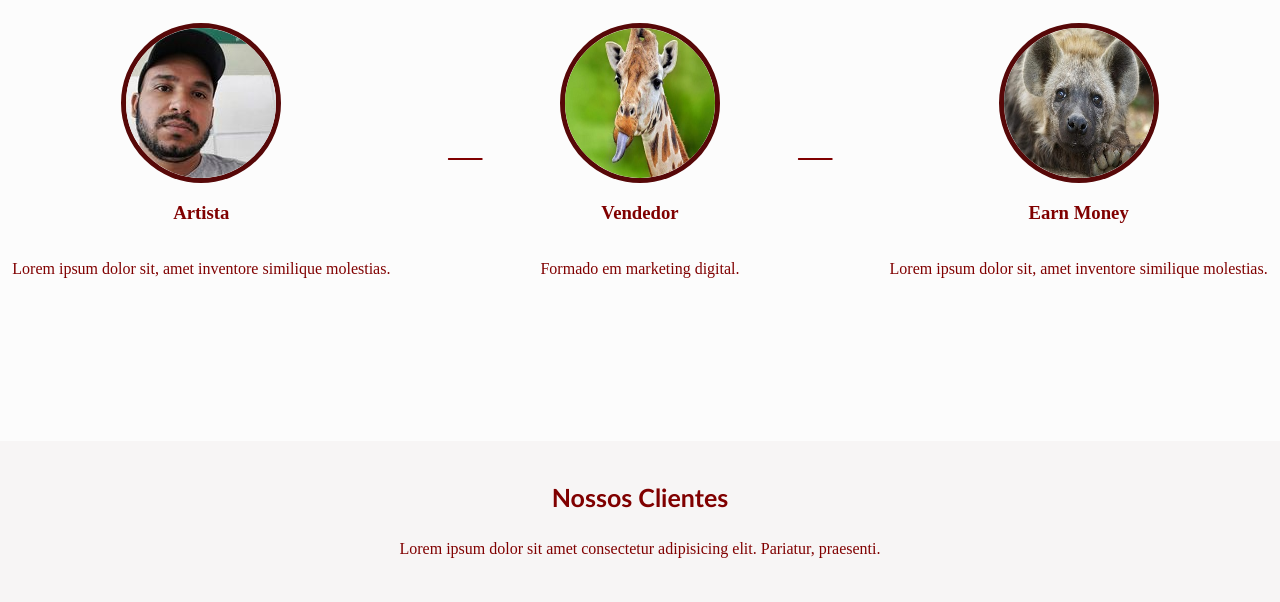
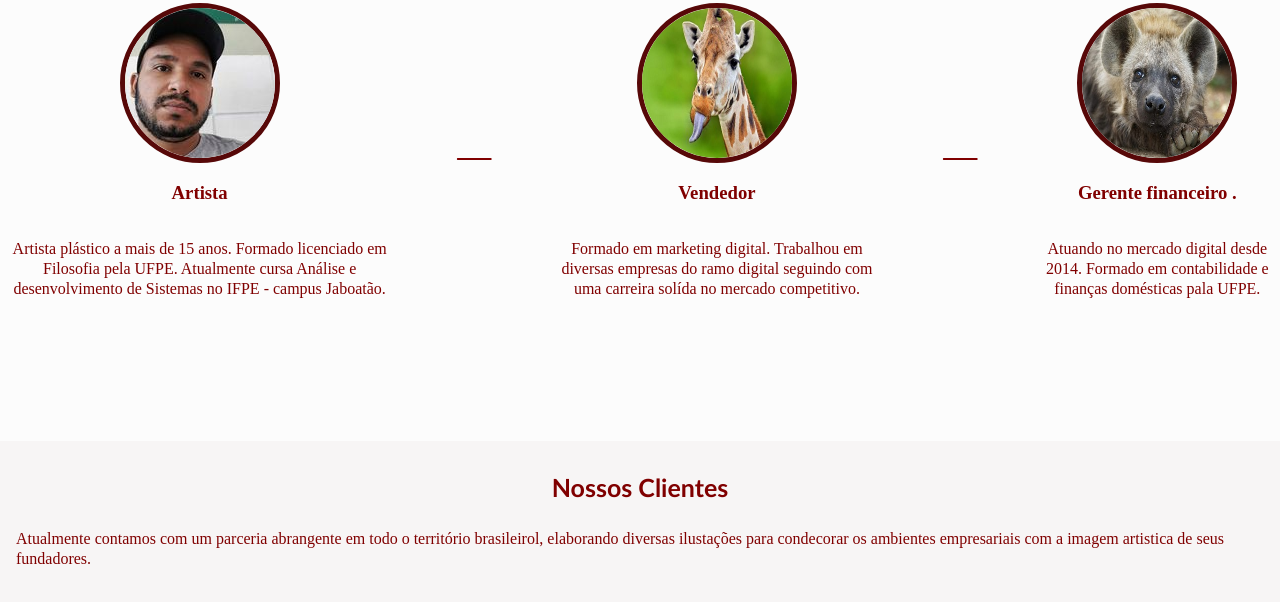
Before and after one commit to fabioyferreira/lading-page, a plain HTML site: page index.html in a window 1280 px wide. Shown: the part 1092-1694 px from the top of the page. Drawn offline with Linux system fonts and the light colour scheme.

Commit message:
first commit

```diff
--- a/index.html
+++ b/index.html
@@ -53,7 +53,7 @@
 																							<img src="./img/artista.jpg" alt="">
 
 																							<h3>Artista</h3>
-																							<p>Lorem ipsum dolor sit, amet inventore similique molestias.</p>
+																							<p>Artista plástico a mais de 15 anos. Formado licenciado em Filosofia pela UFPE. Atualmente cursa Análise e desenvolvimento de Sistemas no IFPE - campus Jaboatão.</p>
 
 																						</section>
 
@@ -64,7 +64,7 @@
 																						<section class="promote">
 																							<img src="./img/girafa.jpg" alt="">
 																							<h3>Vendedor</h3>
-																							<p>Formado em marketing digital.</p>
+																							<p>Formado em marketing digital. Trabalhou em diversas empresas do ramo digital seguindo com uma carreira solída no mercado competitivo.</p>
 																						</section>
 
 																						<div class="linha">
@@ -73,8 +73,8 @@
 
 																						<section class="money">
 																							<img src="./img/iena.jpg" alt="">
-																							<h3>Earn Money</h3>
-																							<p>Lorem ipsum dolor sit, amet inventore similique molestias.</p>
+																							<h3>Gerente financeiro .</h3>
+																							<p>Atuando no mercado digital desde 2014. Formado em contabilidade e finanças domésticas pala UFPE.</p>
 																						</section>
 
 																					</div>
@@ -86,7 +86,7 @@
 																						<header class="nossos-clientes">
 
 																							<header><h2>Nossos Clientes</h2></header>
-																							<p>Lorem ipsum dolor sit amet consectetur adipisicing elit. Pariatur, praesenti.</p>
+																							<p>Atualmente contamos com um parceria abrangente em todo o território brasileirol, elaborando diversas ilustações para condecorar os ambientes empresariais com a imagem artistica de seus fundadores.</p>
 																						</header>
 
 																						<li id="clientes">
```
